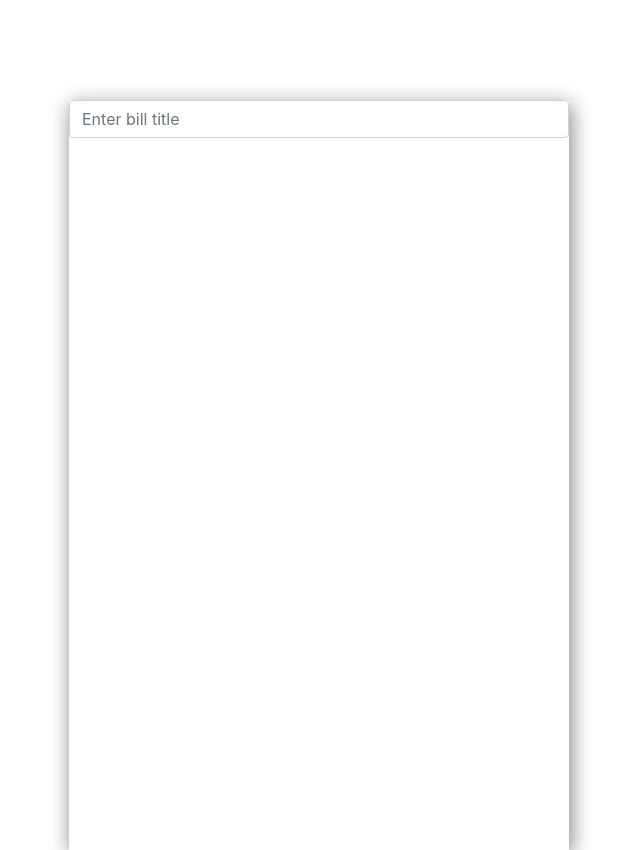
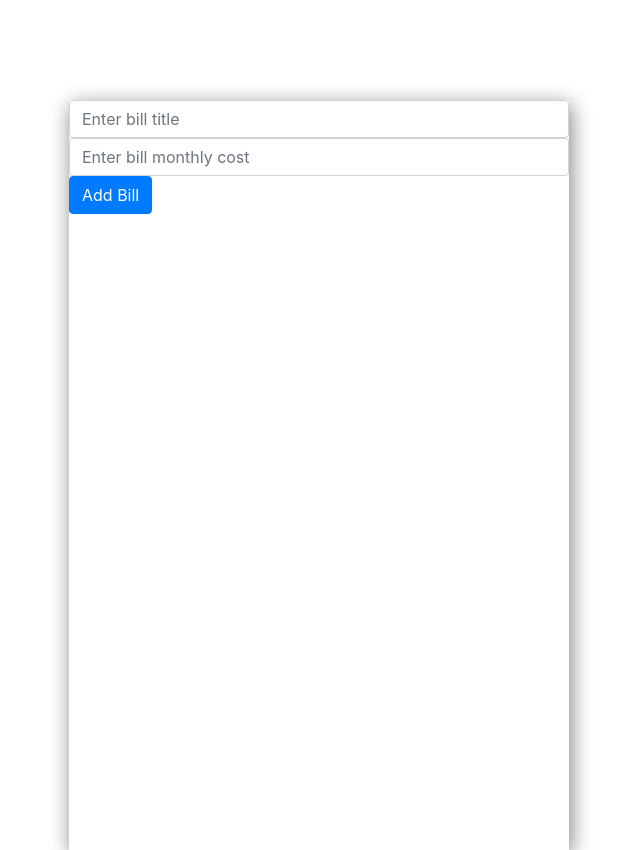
Before and after one commit to snsaleh1/react-budget-app, a React (Create React App) app: page / in a window 1280 px wide. Shown: the whole page, without its empty margins (321-961 px from the left). Built offline with nearby package versions, Linux system fonts and the light colour scheme.

Commit message:
monthly cost input field set and submit button created

```diff
--- a/src/Components/AddBill/AddBill.js
+++ b/src/Components/AddBill/AddBill.js
@@ -5,7 +5,9 @@ const AddBill = () => {
 
     const [newBillTitle, setNewBillTitle] = useState('');
     const [newBillCost, setNewBillCost] = useState('');
-    //automatically makes inputs strings...
+    //But automatically makes inputs strings...
+
+
 
     return(
         <div className='add-bill-container'>
@@ -14,6 +16,12 @@ const AddBill = () => {
             type='text'
             value={newBillTitle}
             onChange={(e) => setNewBillTitle(e.target.value)}></input>
+            <input className='add-bill-form-control form-control'
+            placeholder='Enter bill monthly cost'
+            type='number'
+            value={newBillCost}
+            onChange={(e) => setNewBillCost(e.target.value)}></input>
+            <button className='add-bill-form-control btn btn-primary'>Add Bill</button>
 
         </div>
     );
```
